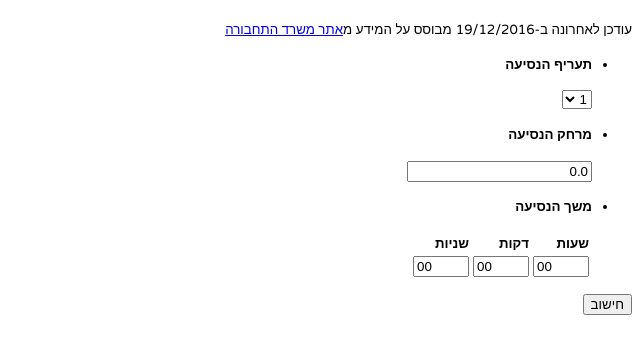
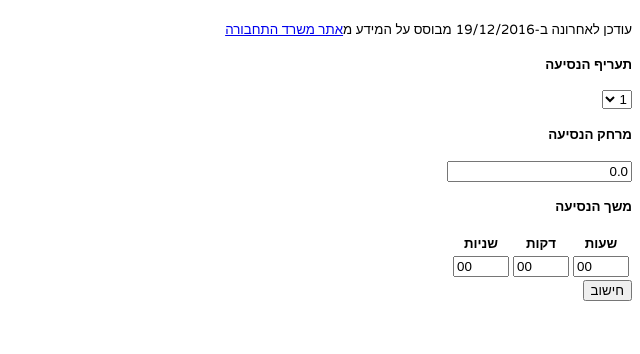
Before and after one commit to shirax/mumonit, a plain HTML site: page index.html in a window 1280 px wide. Shown: the part 62-416 px from the top of the page, without its empty margins (640-1280 px from the left). Drawn offline with Linux system fonts and the light colour scheme.

Commit message:
change list to sections

```diff
--- a/index.html
+++ b/index.html
@@ -12,8 +12,7 @@
   <h1>חישוב עלויות נסיעה במונית ספיישל</h1>
   <small>עודכן לאחרונה ב-19/12/2016</small>
   <small>מבוסס על המידע מ<a href="http://he.mot.gov.il/index.php?option=com_content&view=article&id=519:mehiron-moniyot&catid=82:2010-04-14-07-13-28&Itemid=118">אתר משרד התחבורה</a>
-  <ul>
-    <li>
+    <section id="tarif-section">
       <h4>תעריף הנסיעה</h4>
       <select name="tarif" id="tarif">
         <option selected="selected">
@@ -23,12 +22,12 @@
           2
         </option>
       </select>
-    </li>
-    <li>
+    </section>
+    <section id="distance-section">
       <h4>מרחק הנסיעה</h4>
       <input type="text" id="distance" name="distance" value="0.0" />
-    </li>
-    <li>
+    </section>
+    <section id="time-section">
       <h4>משך הנסיעה</h4>
       <table id="time">
   <tr>
@@ -43,8 +42,7 @@
   </tr>
   </td>
 </table>
-    </li>
-  </ul>
+    </section>
   <button onclick="calculatePrice()">חישוב</button>
   <div id="price"></div>
 </body>
```
